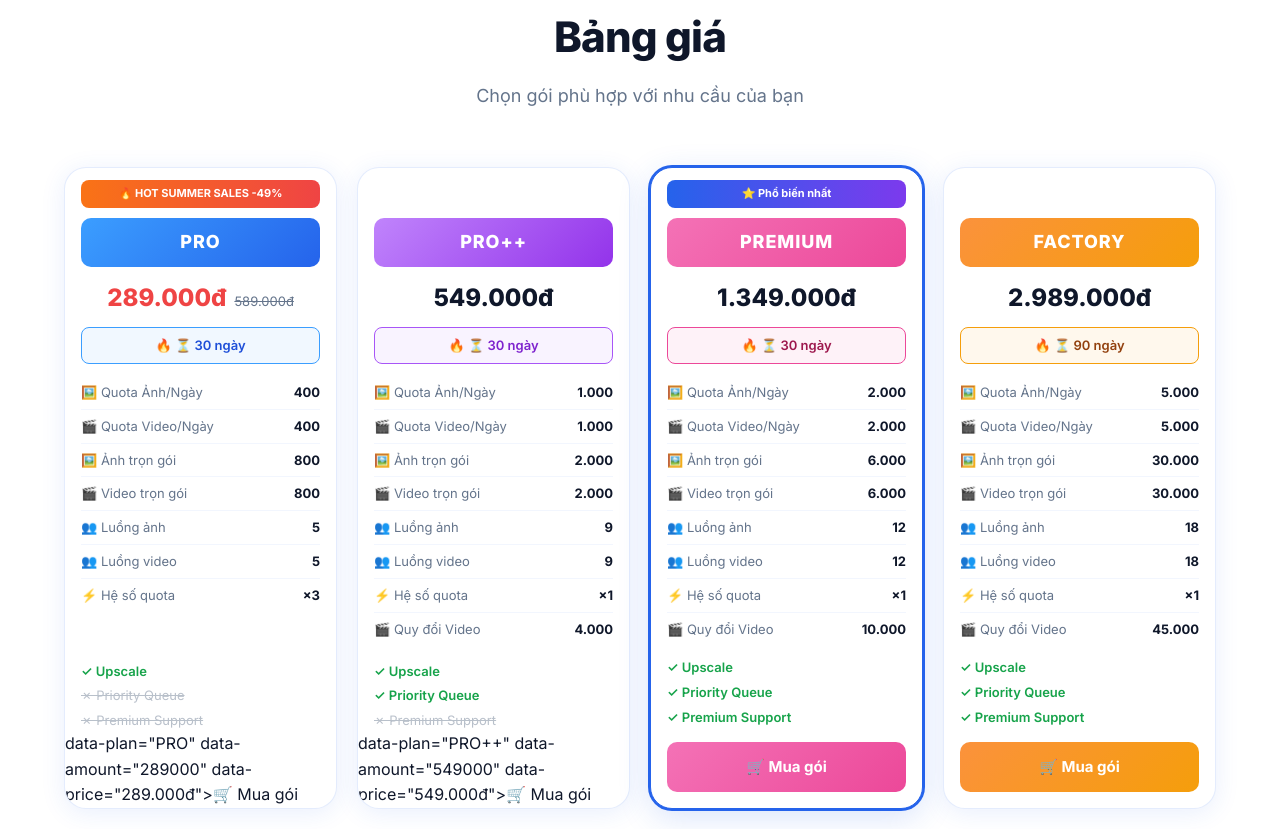
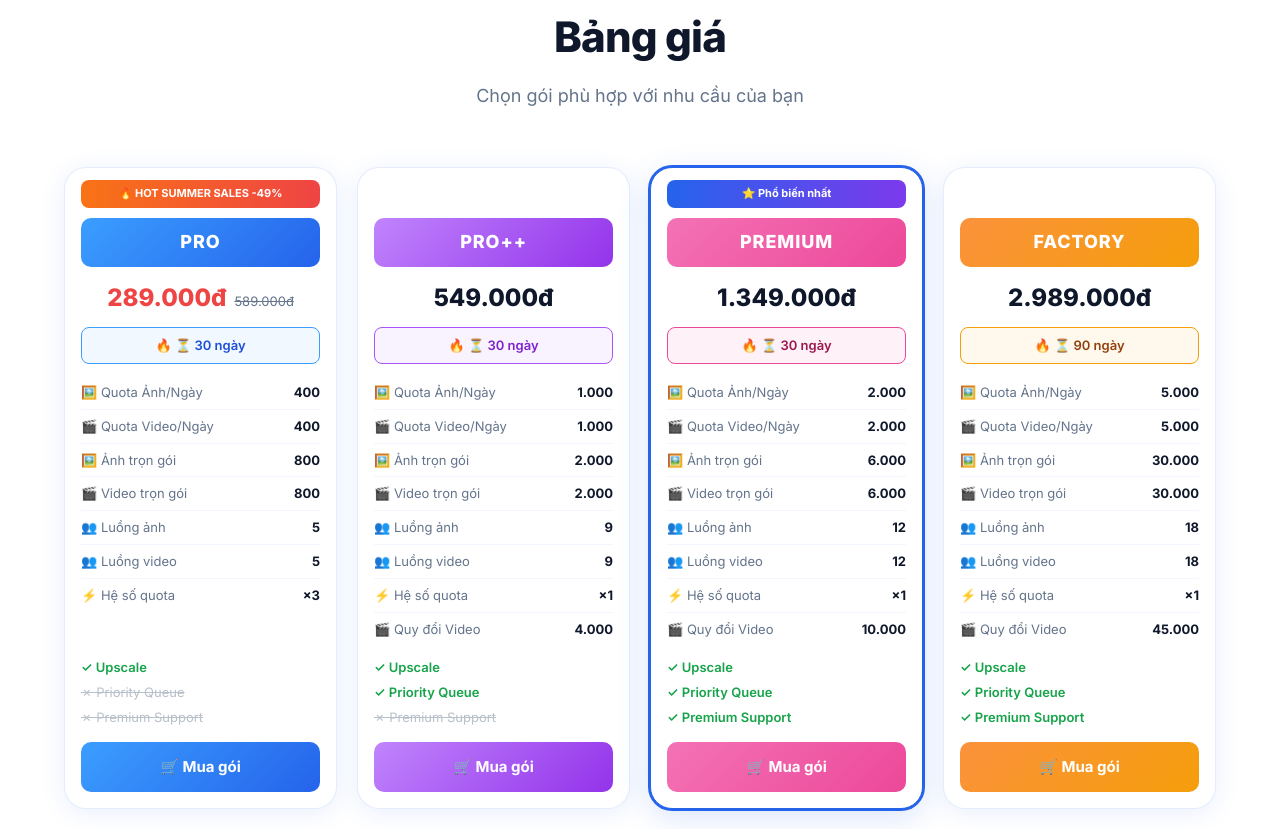
Before and after one commit to vuongbmt/aifactory-web, a plain HTML site: page index.html in a window 1280 px wide. Shown: the part 3511-4340 px from the top of the page. Drawn offline with Linux system fonts and the light colour scheme.

Commit message:
Fix: restore broken btn-pricing anchor tags for PRO and PRO++

```diff
--- a/index.html
+++ b/index.html
@@ -237,7 +237,8 @@
             <span>✓ Upscale</span>
             <span class="perk--unavail">✗ Priority Queue</span>
             <span class="perk--unavail">✗ Premium Support</span>
-          </div> data-plan="PRO" data-amount="289000" data-price="289.000đ">🛒 Mua gói</a>
+          </div>
+          <a href="#" class="btn-pricing btn-pricing--blue" data-plan="PRO" data-amount="289000" data-price="289.000đ">🛒 Mua gói</a>
         </div>
 
         <!-- PRO++ -->
@@ -262,7 +263,8 @@
             <span>✓ Upscale</span>
             <span>✓ Priority Queue</span>
             <span class="perk--unavail">✗ Premium Support</span>
-          </div> data-plan="PRO++" data-amount="549000" data-price="549.000đ">🛒 Mua gói</a>
+          </div>
+          <a href="#" class="btn-pricing btn-pricing--purple" data-plan="PRO++" data-amount="549000" data-price="549.000đ">🛒 Mua gói</a>
         </div>
 
         <!-- PREMIUM -->
```
